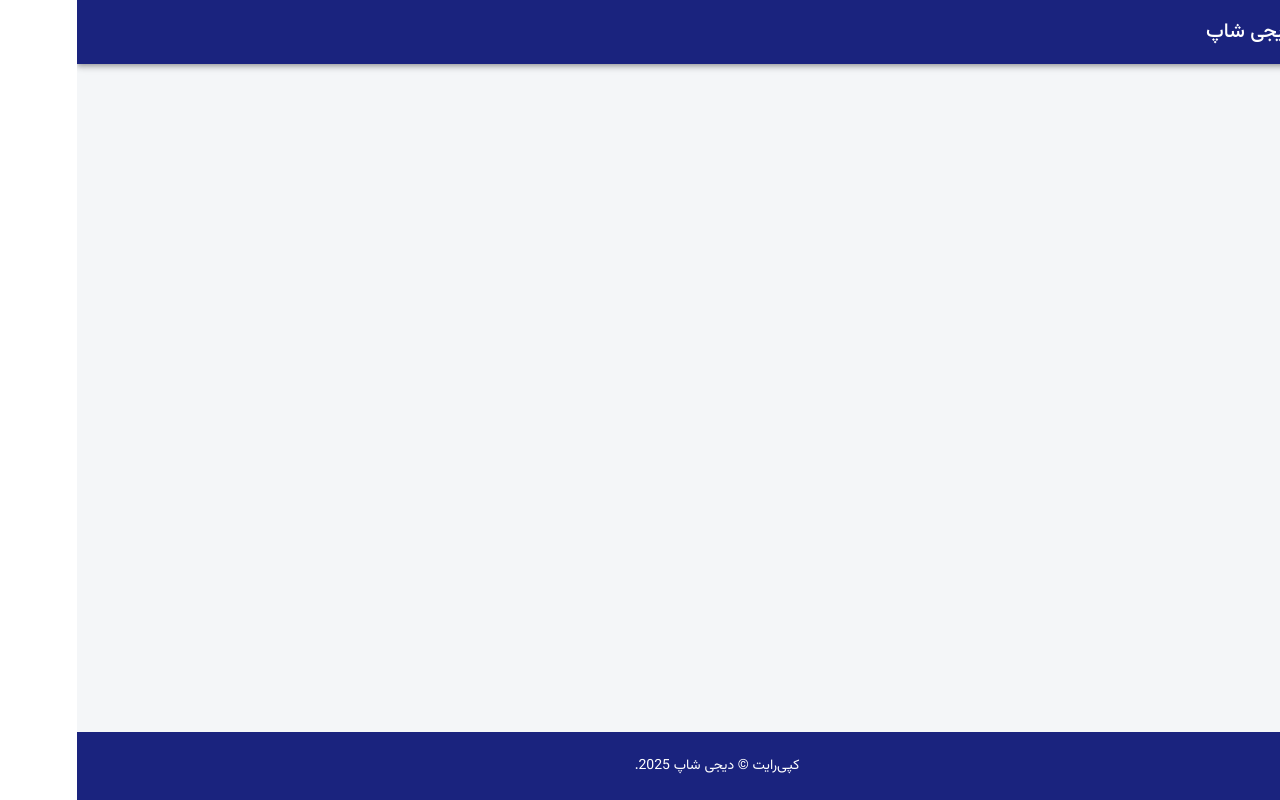
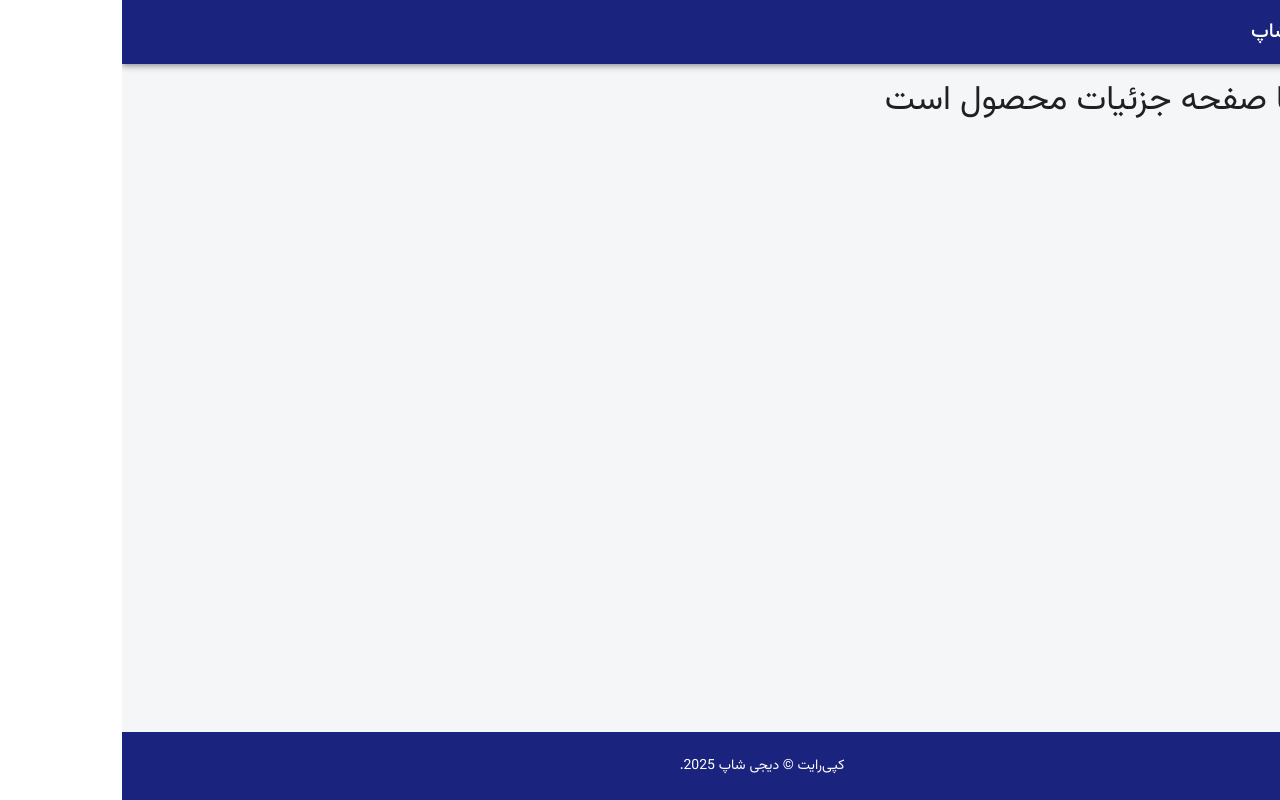
Before and after one commit to mhmd-sjad-nfsi/digi-shop-mern, a React (Vite) app in the folder frontend/: page /product/1 in a window 1280 px wide. Built offline with nearby package versions, Linux system fonts and the light colour scheme.

Commit message:
Feat: Implement Layout component and nested routes with React Router

```diff
--- a/frontend/src/App.jsx
+++ b/frontend/src/App.jsx
@@ -1,22 +1,19 @@
 import React from 'react';
 import { Routes, Route } from 'react-router-dom';
-import Header from './components/Header';
-import Footer from './components/Footer';
-import { Box, Container } from '@mui/material';
+
+import Layout from './components/Layout';
 import HomePage from './pages/HomePage';
+import ProductDetailsPage from './pages/ProductDetailsPage';
 
 function App() {
   return (
-    <Box sx={{ display: 'flex', flexDirection: 'column', minHeight: '100vh' }}>
-      <Header />
-      <Container component="main" sx={{ flexGrow: 1, py: 2 }}>
-        <Routes>
-          <Route path="/" element={<HomePage />} />
-          {/* ... بقیه مسیرها */}
-        </Routes>
-      </Container>
-      <Footer />
-    </Box>
+    <Routes>
+      <Route path="/" element={<Layout />}>
+        <Route index element={<HomePage />} />
+        <Route path="product/:id" element={<ProductDetailsPage />} />
+      </Route>
+    </Routes>
   );
 }
+
 export default App;
--- /dev/null
+++ b/frontend/src/components/Layout.jsx
@@ -0,0 +1,19 @@
+import React from 'react';
+import { Outlet } from 'react-router-dom';
+import { Box, Container } from '@mui/material';
+import Header from './Header';
+import Footer from './Footer';
+
+const Layout = () => {
+  return (
+    <Box sx={{ display: 'flex', flexDirection: 'column', minHeight: '100vh' }}>
+      <Header />
+      <Container component="main" sx={{ flexGrow: 1, py: 2 }}>
+        <Outlet />
+      </Container>
+      <Footer />
+    </Box>
+  );
+};
+
+export default Layout;
--- /dev/null
+++ b/frontend/src/pages/ProductDetailsPage.jsx
@@ -0,0 +1,12 @@
+import React from 'react';
+import { Typography } from '@mui/material';
+
+const ProductDetailsPage = () => {
+  return (
+    <Typography variant="h4">
+      اینجا صفحه جزئیات محصول است
+    </Typography>
+  );
+};
+
+export default ProductDetailsPage;
```
